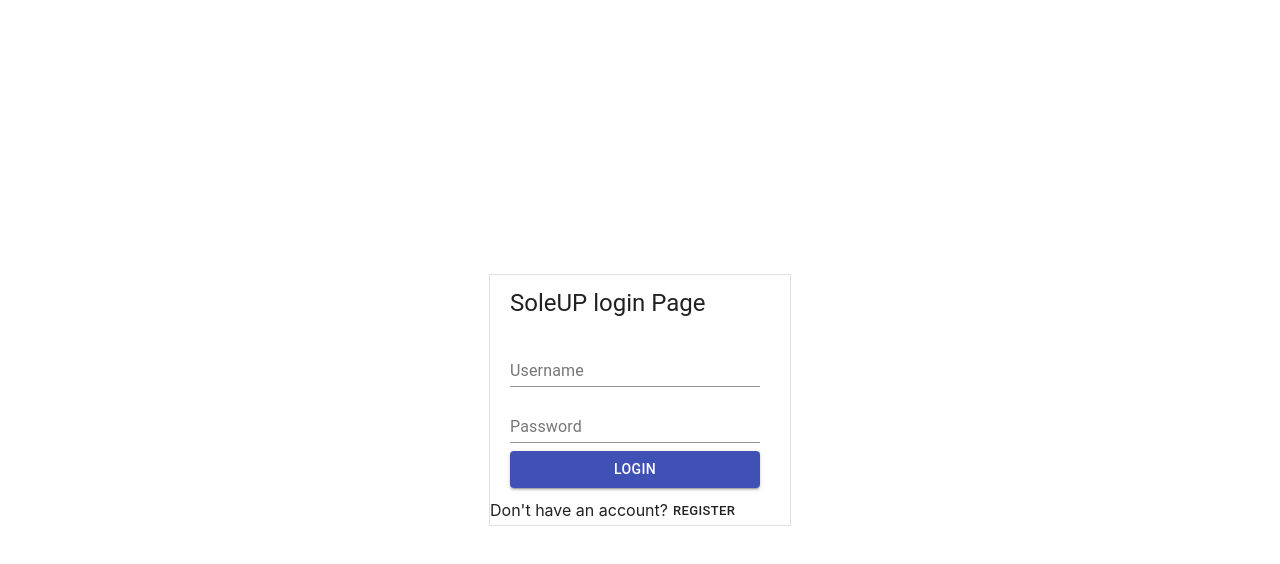
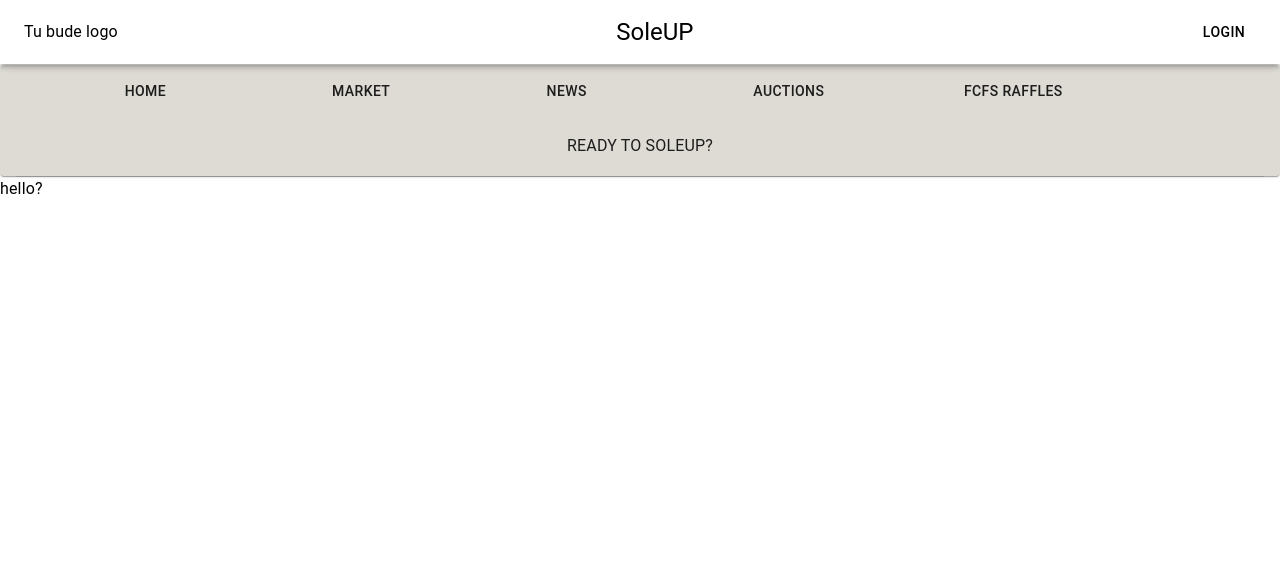
Before and after one commit to Kutko0/soleup, a React (Create React App) app in the folder front-end/: page / in a window 1280 px wide. Shown: the top 564 px of the page. Built offline with nearby package versions, Linux system fonts and the light colour scheme.

Commit message:
Added a marketplace and some components with it, still working on being able to insert images from a prop, and navigation between pages

```diff
--- a/front-end/src/App.js
+++ b/front-end/src/App.js
@@ -1,6 +1,6 @@
 import LoginScreen from './pages/LoginPage'
 
-import TextField from "@material-ui/core/TextField";
+//import TextField from "@material-ui/core/TextField";
 let username;
 
 function setState(e){
--- /dev/null
+++ b/front-end/src/Components/marketplace-components/marketplace-app-bar.js
@@ -0,0 +1,43 @@
+import { makeStyles } from '@material-ui/core/styles';
+import AppBar from '@material-ui/core/AppBar';
+import Toolbar from '@material-ui/core/Toolbar';
+import Typography from '@material-ui/core/Typography';
+import Button from '@material-ui/core/Button';
+import IconButton from '@material-ui/core/IconButton';
+
+const useStyles = makeStyles((theme) => ({
+  root: {
+    flexGrow: 1,
+  },
+  menuButton: {
+    marginRight: theme.spacing(2),
+  },
+  title: {
+    marginLeft: 'auto',
+    marginRight: 'auto'
+
+  },
+  color: {
+    color: "black"
+  }
+}));
+
+let MarketplaceAppBar = function() {
+  const classes = useStyles();
+
+  return (
+    <div className={classes.root}>
+      <AppBar position="fixed" className={classes.color} color="white">
+        <Toolbar>
+          <Typography>Tu bude logo</Typography>
+          <Typography variant="h5" className={classes.title}>
+            SoleUP
+          </Typography>
+          <Button color="inherit">Login</Button>
+        </Toolbar>
+      </AppBar>
+    </div>
+  );
+}
+
+export default MarketplaceAppBar;
--- /dev/null
+++ b/front-end/src/Components/marketplace-components/marketplace-item.js
@@ -0,0 +1,43 @@
+import Card from '@material-ui/core/Card'
+import CardContent from '@material-ui/core/CardContent';
+import Typography from '@material-ui/core/Typography';
+import { makeStyles } from '@material-ui/core/styles';
+import { CardActionArea, CardMedia } from '@material-ui/core';
+
+const useStyles = makeStyles((theme) => ({
+    root: {
+      width: 280
+    },
+    title: {
+      fontSize: 14,
+    },
+    media: {
+      height: "250px",
+    },
+
+}));
+let MarketplaceItem = function(){
+    const classes = useStyles()
+    return(
+        <Card className={classes.root}>
+          <CardActionArea>
+            <CardContent>
+                <CardMedia
+                  className={classes.media}
+                  title="props.mediaName"
+                  image="https://storage.googleapis.com/bit-docs/bit-logo%402x.png"
+                >
+                </CardMedia>
+                <Typography variant="h5" component="h2">
+                    Product name
+                </Typography>
+                <Typography className={classes.title} color="textSecondary" gutterBottom>
+                    Lorem Ipsum is simply dummy text of the printing and typesetting industry
+                </Typography>
+            </CardContent>
+          </CardActionArea>
+        </Card>
+    )
+}
+
+export default MarketplaceItem;
--- /dev/null
+++ b/front-end/src/Components/marketplace-components/marketplace-navigation.js
@@ -0,0 +1,75 @@
+import { Card, CardActionArea, CardActions, CardContent, Typography } from "@material-ui/core"
+import { makeStyles } from '@material-ui/core/styles';
+import Button from '@material-ui/core/Button';
+import { Container, Grid } from "@material-ui/core"
+const useStyles = makeStyles((theme) => ({
+    root: {
+      backgroundColor: "#dedbd5",
+      height: "111px",
+      marginTop: "65px",
+      margin: "auto"
+    },
+    center: {
+      margin: "auto",
+      textAlign: "center"
+    },
+    title: {
+      fontSize: 14,
+    },
+    media: {
+      height: "250px",
+    },
+
+}));
+
+
+let MarketplaceNavigation = function(){
+    const classes = useStyles()
+    return(
+        <Card className={classes.root}>
+            <CardActions>
+              <Grid container
+                direction="row"
+                justify="center"
+                alignItems="center"
+              >
+                <Grid item xs={2}>
+                  <Button>
+                  Home
+                  </Button>
+                </Grid>
+                <Grid item xs={2}>
+                  <Button>
+                    Market
+                  </Button>
+                </Grid>
+                <Grid item xs={2}>
+                  <Button>
+                    News
+                  </Button>
+                </Grid>
+                <Grid item xs={2}>
+                  <Button>
+                    Auctions
+                  </Button>
+                </Grid>
+                <Grid item xs={2}>
+                  <Button>
+                    FCFS Raffles
+                  </Button>
+                </Grid>
+              </Grid>
+            </CardActions>
+            <CardContent className={classes.center}>
+              <Typography className={classes.center}>
+                READY TO SOLEUP?
+              </Typography>
+            </CardContent>
+              <Button>
+                help
+              </Button>
+        </Card>
+    )
+}
+
+export default MarketplaceNavigation;
--- a/front-end/src/index.js
+++ b/front-end/src/index.js
@@ -1,12 +1,15 @@
 import React from 'react';
 import ReactDOM from 'react-dom';
+import MarketplaceItem from './Components/marketplace-components/marketplace-item'
 import './index.css';
 import App from './App';
 import LoginScreen from './pages/LoginPage'
+import MarketplacePage from './pages/Marketplace'
+import MarketplaceAppBar from './Components/marketplace-components/marketplace-app-bar.js'
 
 ReactDOM.render(
     <div>
-      <LoginScreen />
+      <MarketplacePage />
     </div>
     ,
   document.getElementById('root')
--- /dev/null
+++ b/front-end/src/pages/Marketplace.js
@@ -0,0 +1,35 @@
+import MarketplaceItem from "../Components/marketplace-components/marketplace-item"
+import MarketplaceAppBar from "../Components/marketplace-components/marketplace-app-bar"
+import { Container, Grid, Typography } from "@material-ui/core"
+import MarketplaceNavigation from "../Components/marketplace-components/marketplace-navigation"
+import { makeStyles } from '@material-ui/core/styles';
+import Divider from '@material-ui/core/Divider';
+
+
+const useStyles = makeStyles((theme) => ({
+    root: {
+      backgroundColor: "grey",
+    },
+    navigation: {
+        marginLeft: "auto",
+        marginRight: "auto",
+    }
+
+}));
+
+let MarketplacePage = function(){
+    const classes = makeStyles()
+    return(
+    <div class={classes.root}>
+      <MarketplaceAppBar />
+      <MarketplaceNavigation className={classes.navigation} />
+      <Divider
+        variant="middle"
+      ></Divider>
+        <Typography>hello?</Typography>
+    </div>
+    )
+
+}
+
+export default MarketplacePage;
```
Also changed, not shown: front-end/src/Components/marketplace-components/marketplace-background.js (added).
